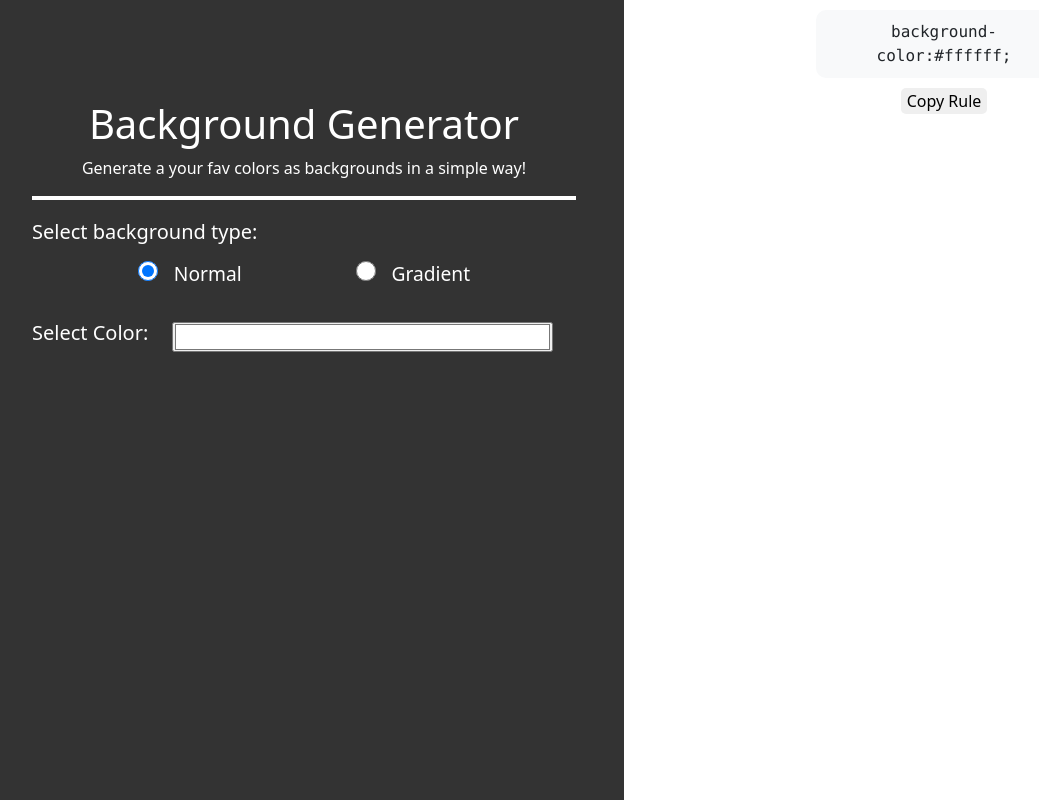
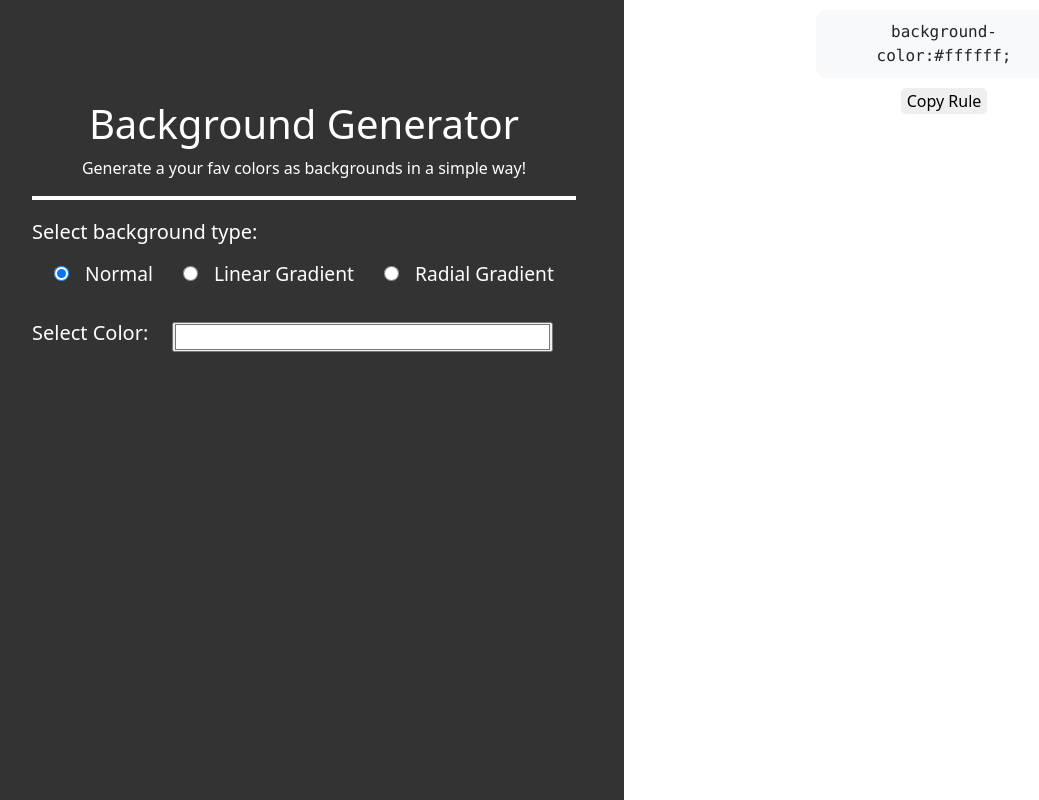
Before and after one commit to MariamAtef226/CodeAlpha_Background_Generator, a React (Vite) app: page / in a window 1280 px wide. Shown: the whole page, without its empty margins (16-1055 px from the left). Built offline with nearby package versions, Linux system fonts and the light colour scheme.

Commit message:
added radial gradient

```diff
--- a/src/App.jsx
+++ b/src/App.jsx
@@ -1,13 +1,13 @@
-import Tool from "./components/Tool"
-import Preview from "./components/Preview"
+import Tool from "./components/Tool";
+import Preview from "./components/Preview";
 import { useState } from "react";
 
 function App() {
-  let [type, setType] = useState('normal'); // determine color mode
-  let [normalColor, setNormalColor] = useState('#ffffff'); // store normal color value
-  let [grad, setGrad] = useState({ c1: '#ffffff', c2: '#ffffff' }); // store gradient colors value
-  let [direction, setDirection] = useState('left') // store direction of gradient
-
+  let [type, setType] = useState("normal"); // determine color mode
+  let [normalColor, setNormalColor] = useState("#ffffff"); // store normal color value
+  let [grad, setGrad] = useState({ c1: "#ffffff", c2: "#ffffff" }); // store gradient colors value
+  let [direction, setDirection] = useState("left"); // store direction of linear gradient
+  let [dirRadial, setDirRadial] = useState("circle"); // store direction of radial gradient
 
   // event handler functions
   function handleType(event) {
@@ -28,23 +28,56 @@ function App() {
   function handleGradient(event) {
     let value = event.target.value;
     let name = event.target.name;
-    if (name == 'color1') {
+    if (name == "color1") {
       setGrad((prev) => ({ ...prev, c1: value }));
+    } else {
+      setGrad((prev) => ({ ...prev, c2: value }));
     }
-    else {
-      setGrad((prev) => ({ ...prev, c2: value }));
+  }
 
-    }
+  function handleRadialDirection(event) {
+    let value = event.target.value;
+    setDirRadial(value);
   }
 
   return (
     <>
-      <div className="d-flex flex-column flex-md-row" style={type == 'normal' ? { backgroundColor: normalColor } : { backgroundImage: `linear-gradient(to ${direction},${grad.c1},${grad.c2})` }}>
-        <Tool type={type} normalColor={normalColor} handleType={handleType} handleColor={handleColor} handleDirection={handleDirection} direction={direction} grad={grad} handleGradient={handleGradient} />
-        <Preview type={type} normalColor={normalColor} grad={grad} dir={direction} />
+      <div
+        className="d-flex flex-column flex-md-row"
+        style={
+          type == "normal"
+            ? { backgroundColor: normalColor }
+            : type == "lgradient"
+            ? {
+                backgroundImage: `linear-gradient(to ${direction},${grad.c1},${grad.c2})`,
+              }
+            : {
+                backgroundImage: `radial-gradient(${dirRadial},${grad.c1} ,${grad.c2})`,
+              }
+        }
+      >
+        <Tool
+          type={type}
+          normalColor={normalColor}
+          handleType={handleType}
+          handleColor={handleColor}
+          handleDirection={handleDirection}
+          direction={direction}
+          grad={grad}
+          handleGradient={handleGradient}
+          dirRadial={dirRadial}
+          handleRadialDirection={handleRadialDirection}
+        />
+        <Preview
+          type={type}
+          normalColor={normalColor}
+          grad={grad}
+          dir={direction}
+          dirRadial={dirRadial}
+        />
       </div>
     </>
-  )
+  );
 }
 
-export default App
+export default App;
--- /dev/null
+++ b/src/components/LinearGradient.jsx
@@ -0,0 +1,81 @@
+export default function LinearGradient({
+  grad,
+  handleGradient,
+  handleDirection,
+  direction,
+}) {
+  return (
+    <>
+      <div className="d-flex align-items-center mt-3 justify-content-between">
+        <h6 className="me-2 me-md-4 text-start">Select Color 1:</h6>
+        <input
+          type="color"
+          name="color1"
+          value={grad.c1}
+          onChange={handleGradient}
+        />
+      </div>
+
+      <div className="d-flex align-items-center mt-2 justify-content-between">
+        <h6 className="me-2 me-md-4 text-start">Select Color 2:</h6>
+        <input
+          type="color"
+          name="color2"
+          value={grad.c2}
+          onChange={handleGradient}
+        />
+      </div>
+      <div className="d-flex align-items-center mt-2 justify-content-between direction">
+        <h6 className="me-2 me-md-4 text-start">Direction:</h6>
+        <div className="">
+          <input
+            className="me-2"
+            type="radio"
+            id="left"
+            name="direction"
+            value="left"
+            checked={direction == "left"}
+            onChange={handleDirection}
+          />
+          <label htmlFor="left">←</label>
+        </div>
+        <div className="">
+          <input
+            className="me-2"
+            type="radio"
+            id="right"
+            name="direction"
+            value="right"
+            checked={direction == "right"}
+            onChange={handleDirection}
+          />
+          <label htmlFor="right">→</label>
+        </div>
+        <div className="">
+          <input
+            className="me-2"
+            type="radio"
+            id="top"
+            name="direction"
+            value="top"
+            checked={direction == "top"}
+            onChange={handleDirection}
+          />
+          <label htmlFor="top">↑</label>
+        </div>
+        <div className="">
+          <input
+            className="me-2"
+            type="radio"
+            id="bottom"
+            name="direction"
+            value="bottom"
+            checked={direction == "bottom"}
+            onChange={handleDirection}
+          />
+          <label htmlFor="bottom">↓</label>
+        </div>
+      </div>
+    </>
+  );
+}
--- a/src/components/Preview.jsx
+++ b/src/components/Preview.jsx
@@ -1,6 +1,12 @@
-export default function Preview({ type, normalColor, dir, grad }) {
-
-    let style = type == 'normal' ? { backgroundColor: normalColor } : { backgroundImage: `linear-gradient(to ${dir},${grad.c1},${grad.c2})` };
+export default function Preview({ type, normalColor, dir, grad, dirRadial }) {
+  let style =
+    type == "normal"
+      ? { backgroundColor: normalColor }
+      : type == "lgradient"
+      ? { backgroundImage: `linear-gradient(to ${dir},${grad.c1},${grad.c2})` }
+      : {
+          backgroundImage: `radial-gradient(${dirRadial},${grad.c1} ,${grad.c2})`,
+        };
 
   // a function to copy the resulted rule
   function copier() {
@@ -15,14 +21,18 @@ export default function Preview({ type, normalColor, dir, grad }) {
       });
   }
 
-
-    return <div className='preview-container text-center' style={style}>
-
-        <div className='color bg-light'>
-            {type == 'normal' && `background-color:${normalColor};`}
-            {type == 'gradient' && `background-image:linear-gradient(to ${dir},${grad.c1},${grad.c2});`}
+  return (
+    <div className="preview-container text-center" style={style}>
+      <div className="color bg-light">
+        {type == "normal" && `background-color:${normalColor};`}
+        {type == "lgradient" &&
+          `background-image:linear-gradient(to ${dir},${grad.c1},${grad.c2});`}
+        {type == "rgradient" &&
+          `background-image:radial-gradient(${dirRadial},${grad.c1},${grad.c2});`}
       </div>
-        <button className='copy' onClick={copier}>Copy Rule</button>
-
+      <button className="copy" onClick={copier}>
+        Copy Rule
+      </button>
     </div>
+  );
 }
--- /dev/null
+++ b/src/components/RadialGradient.jsx
@@ -0,0 +1,57 @@
+export default function RadialGradient({
+    grad,
+    handleGradient,
+    handleRadialDirection,
+    dirRadial,
+  }) {
+    return (
+      <>
+        <div className="d-flex align-items-center mt-3 justify-content-between">
+          <h6 className="me-2 me-md-4 text-start">Select Color 1:</h6>
+          <input
+            type="color"
+            name="color1"
+            value={grad.c1}
+            onChange={handleGradient}
+          />
+        </div>
+
+        <div className="d-flex align-items-center mt-2 justify-content-between">
+          <h6 className="me-2 me-md-4 text-start">Select Color 2:</h6>
+          <input
+            type="color"
+            name="color2"
+            value={grad.c2}
+            onChange={handleGradient}
+          />
+        </div>
+        <div className="d-flex align-items-center mt-2 justify-content-between direction">
+          <h6 className="me-2 me-md-4 text-start">Direction:</h6>
+          <div>
+            <input
+              className="me-2"
+              type="radio"
+              id="circle"
+              name="radDirection"
+              value="circle"
+              checked={dirRadial== "circle"}
+              onChange={handleRadialDirection}
+            />
+            <label htmlFor="circle">Circle</label>
+          </div>
+          <div>
+            <input
+              className="me-2"
+              type="radio"
+              id="ellipse"
+              name="radDirection"
+              value="ellipse"
+              checked={dirRadial == "ellipse"}
+              onChange={handleRadialDirection}
+            />
+            <label htmlFor="ellipse">Ellipse</label>
+          </div>
+        </div>
+      </>
+    );
+  }
--- a/src/components/Tool.jsx
+++ b/src/components/Tool.jsx
@@ -1,45 +1,99 @@
-import Normal from "./Normal"
-import Gradient from "./Gradient"
+import Normal from "./Normal";
+import LinearGradient from "./LinearGradient";
+import RadialGradient from "./RadialGradient";
 
-
-export default function Tool({ type, normalColor, handleType, handleColor, grad, handleGradient, direction, handleDirection }) {
-
+export default function Tool({
+  type,
+  normalColor,
+  handleType,
+  handleColor,
+  grad,
+  handleGradient,
+  direction,
+  handleDirection,
+  dirRadial,
+  handleRadialDirection,
+}) {
   return (
     <>
-            <div className='tool-container'>
-                <div className='shadower'>
+      <div className="tool-container">
+        <div className="shadower">
           <div className="content text-center">
-
             <div className="intro">
               <h1>Background Generator</h1>
               <p>Generate a your fav colors as backgrounds in a simple way!</p>
             </div>
 
             <div className="tool">
-
               {/*type change*/}
               <h5 className="text-start">Select background type:</h5>
               <div className="d-flex type-radios justify-content-evenly">
-                                <div className="m-2">
-                                    <input className='me-3' type='radio' id='normal' name='type' value='normal' checked={type == 'normal'} onChange={handleType} />
-                                    <label htmlFor='normal'>Normal</label>
+                <div className="m-md-2">
+                  <input
+                    className="me-md-3"
+                    type="radio"
+                    id="normal"
+                    name="type"
+                    value="normal"
+                    checked={type == "normal"}
+                    onChange={handleType}
+                  />
+                  <label htmlFor="normal">Normal</label>
                 </div>
-                                <div className="m-2">
-                                    <input className='me-3' type='radio' id='gradient' name='type' value='gradient' checked={type == 'gradient'} onChange={handleType} />
-                                    <label htmlFor='gradient'>Gradient</label>
+                <div className="m-md-2">
+                  <input
+                    className="me-md-3"
+                    type="radio"
+                    id="lgradient"
+                    name="type"
+                    value="lgradient"
+                    checked={type == "lgradient"}
+                    onChange={handleType}
+                  />
+                  <label htmlFor="lgradient">Linear Gradient</label>
+                </div>
+                <div className="m-md-2">
+                  <input
+                    className="me-md-3"
+                    type="radio"
+                    id="rgradient"
+                    name="type"
+                    value="rgradient"
+                    checked={type == "rgradient"}
+                    onChange={handleType}
+                  />
+                  <label htmlFor="rgradient">Radial Gradient</label>
                 </div>
               </div>
 
               {/*Normal mode*/}
-                            {type == 'normal' && <Normal normalColor={normalColor} handleColor={handleColor} />}
+              {type == "normal" && (
+                <Normal normalColor={normalColor} handleColor={handleColor} />
+              )}
 
-                            {/*Gradient mode*/}
-                            {type == 'gradient' && <Gradient direction={direction} grad={grad} handleDirection={handleDirection} handleGradient={handleGradient} />}
+              {/*Linear Gradient mode*/}
+              {type == "lgradient" && (
+                <LinearGradient
+                  direction={direction}
+                  grad={grad}
+                  handleDirection={handleDirection}
+                  handleGradient={handleGradient}
+                />
+              )}
 
+              {/*Radial Gradient mode*/}
+              {type == "rgradient" && (
+                <RadialGradient
+                  dirRadial={dirRadial}
+                  grad={grad}
+                  handleRadialDirection={handleRadialDirection}
+                  handleGradient={handleGradient}
+                />
+              )}
             </div>
           </div>
         </div>
-
-            </div></>
-    )
+      </div>
+    </>
+  );
 }
--- a/src/index.css
+++ b/src/index.css
@@ -4,94 +4,98 @@
 
 /* tool section */
 
-.tool-container{
-  height:60vh;
+.tool-container {
+  height: 60vh;
 }
 
-.shadower{
-  background-color: rgba(0,0,0,0.8);
-  color:white;
-  height:100%;
+.shadower {
+  background-color: rgba(0, 0, 0, 0.8);
+  color: white;
+  height: 100%;
   position: relative;
 }
 
-.content{
+.content {
   position: absolute;
-  left:50%;
+  left: 50%;
   transform: translateX(-50%);
-  width:85%;
+  width: 85%;
 }
 
-.intro{
+.intro {
   border-bottom: solid 4px white;
   margin-bottom: 20px;
   padding-top: 20px;
 }
 
-.type-radios{
-  font-size: 1.2rem;
+.type-radios {
+  font-size: 0.9rem;
 }
 
-input[type='radio']{
-  width:20px;
-  height:20px;
+input[type="radio"] {
+  width: 15px;
+  height: 15px;
 }
 
-.direction input[type='radio']{
-  width:15px;
-  height:15px;
+.direction input[type="radio"] {
+  width: 15px;
+  height: 15px;
 }
 
-input[type='color']{
-  width:50%;
-  height:30px;
+input[type="color"] {
+  width: 50%;
+  height: 30px;
 }
 
 /* preview section */
 
-.preview-container{
-  height:40vh;
+.preview-container {
+  height: 40vh;
 }
 
 /* what displays the rule */
-.color{
-  font-family: 'consolas';
+.color {
+  font-family: "consolas";
   margin: 10px auto;
   width: 80%;
   text-align: center;
-  padding:10px;
+  padding: 10px;
   border-radius: 10px;
   font-size: 0.8rem;
 }
 
 /* the copy button*/
-.copy{
-  border:none;
+.copy {
+  border: none;
   border-radius: 5px;
 }
 
-
 /* for larger screens*/
-@media (min-width:724px){
-  .tool-container, .preview-container{
-    width:50%;
-    height:100vh;
+@media (min-width: 724px) {
+  .tool-container,
+  .preview-container {
+    width: 50%;
+    height: 100vh;
   }
 
-  .color{
-    width:40%;
-    font-size:1rem;
+  .color {
+    width: 40%;
+    font-size: 1rem;
   }
 
-  .radios{
+  .radios {
     font-size: 1.4rem;
   }
 
-  .intro{
-    padding-top:100px;
+  .intro {
+    padding-top: 100px;
   }
 
-  input[type='color']{
-    width:70%;
+  input[type="color"] {
+    width: 70%;
+  }
+
+  .type-radios {
+    font-size: 1.2rem;
   }
 }
```
Also changed, not shown: src/components/Gradient.jsx (deleted, +0 -36 lines), src/components/Normal.jsx (+12 -8 lines). Lines whose indentation alone changed are shown as unchanged.
